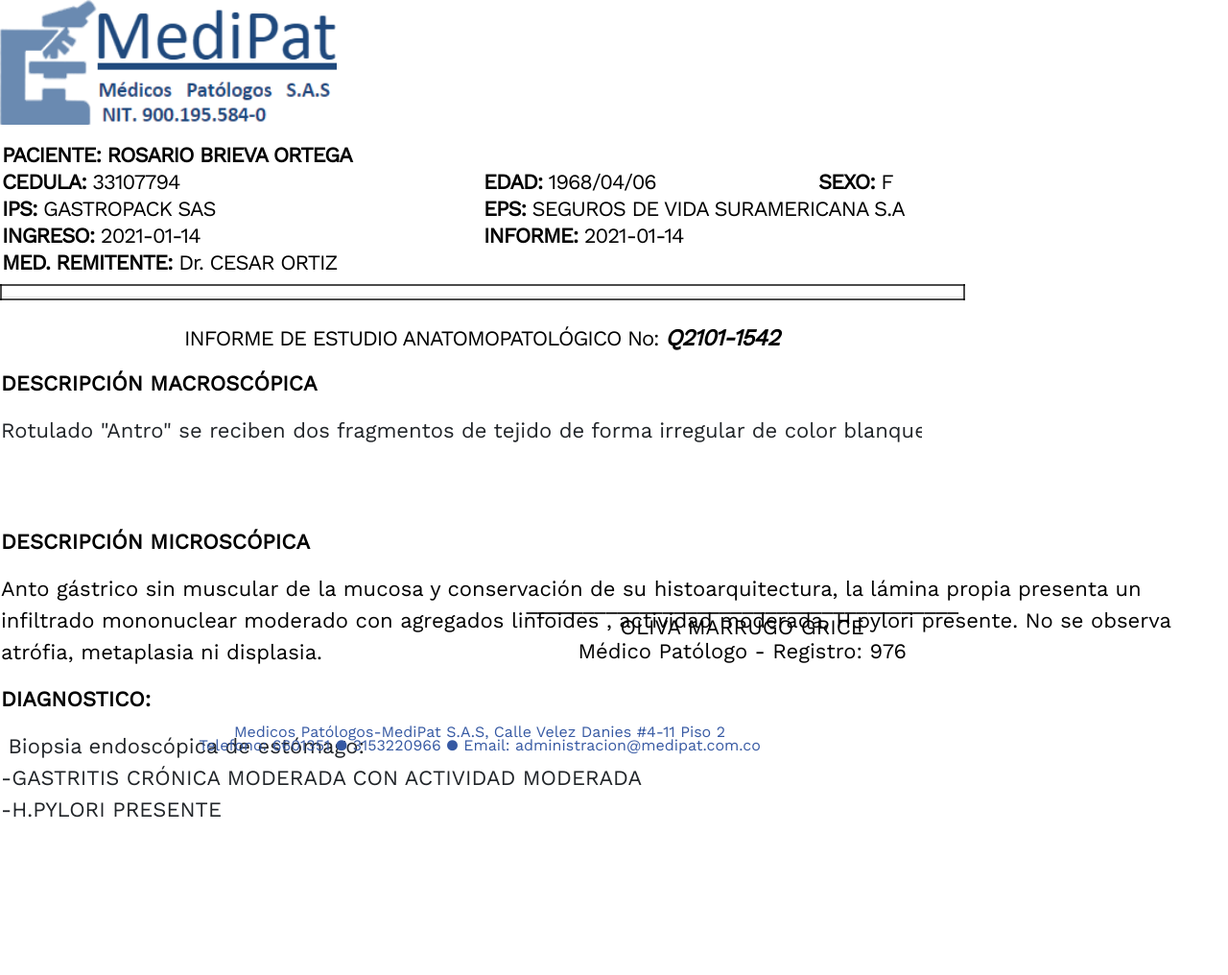
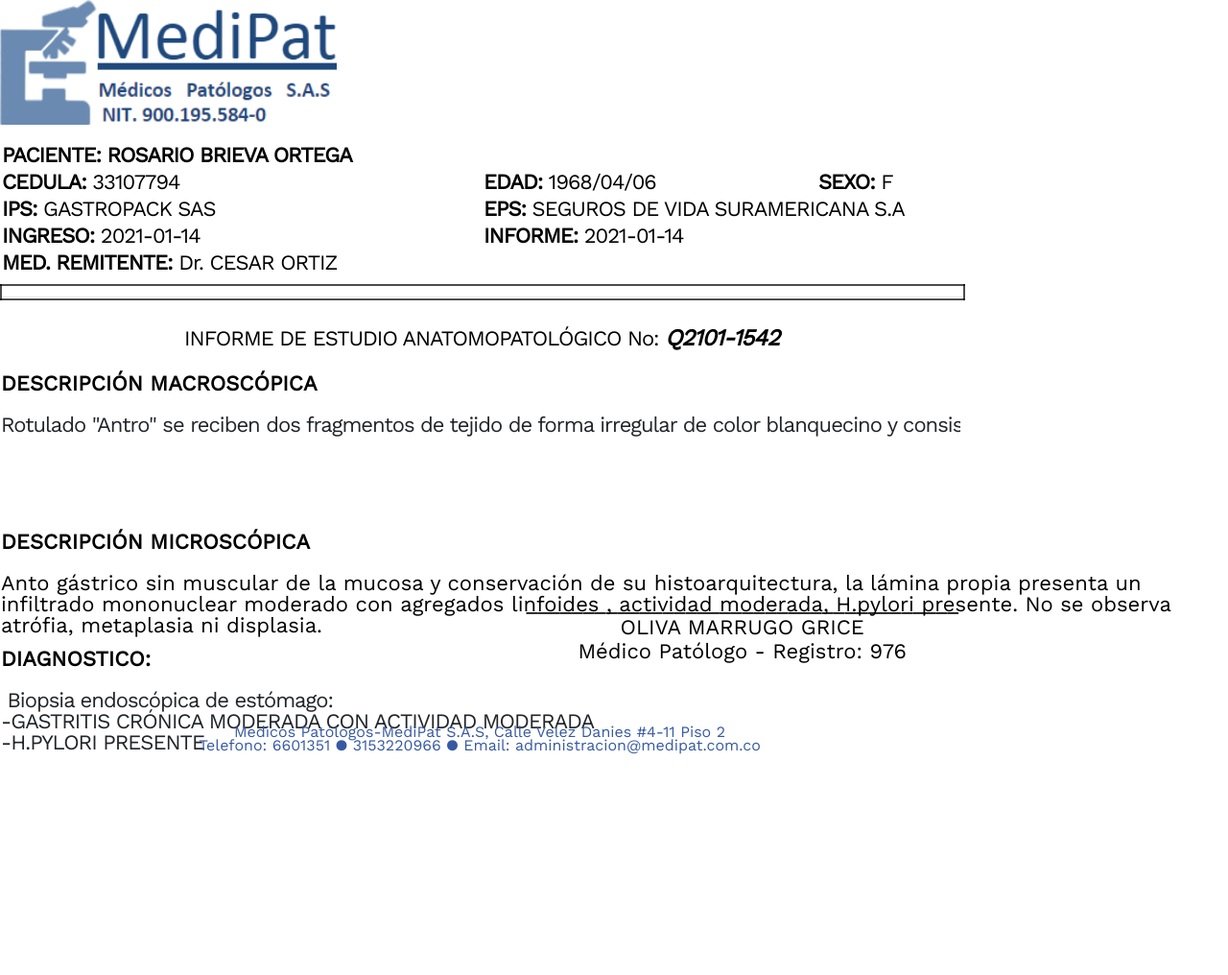
Before and after one commit to kiocone/adminpat, a Node server app: page /informes/imprimir/2 in a window 1280 px wide. Shown: the whole page at 96% size. Run offline with Node 20, Linux system fonts and the light colour scheme; the visitor is signed in with stand-in values (Sample User, id 1); data comes from the database, SQL or seed files in the repository; some libraries are stand-ins or nearby versions.

Commit message:
Update: margin and p tags spacing

```diff
--- a/src/views/informes/imprimir.hbs
+++ b/src/views/informes/imprimir.hbs
@@ -75,18 +75,23 @@
     }
 
     pre {
-        width: 960px;
         font-family: "worksans";
         font-size: 22px;
         text-align: justify;
         text-justify: inter-word;
         border: 0px;
+        line-height: 22px;
+        width:1000px;
+        letter-spacing: -1px;
     }
 
     .macro {
         min-height: 100px;
-        height: 25px;
-        max-height: 200px;
+    }
+
+    .micro {
+        margin-bottom: 7px !important;
+        line-height: 22px;
     }
 
     .firma {
@@ -133,7 +138,7 @@
                             <p>DESCRIPCIÓN MICROSCÓPICA</p>
                         </b>
                         {{#each camposMicro}}
-                            <p>
+                            <p class="micro">
                                 {{this}}
                             </p>
                         {{/each}}
```
